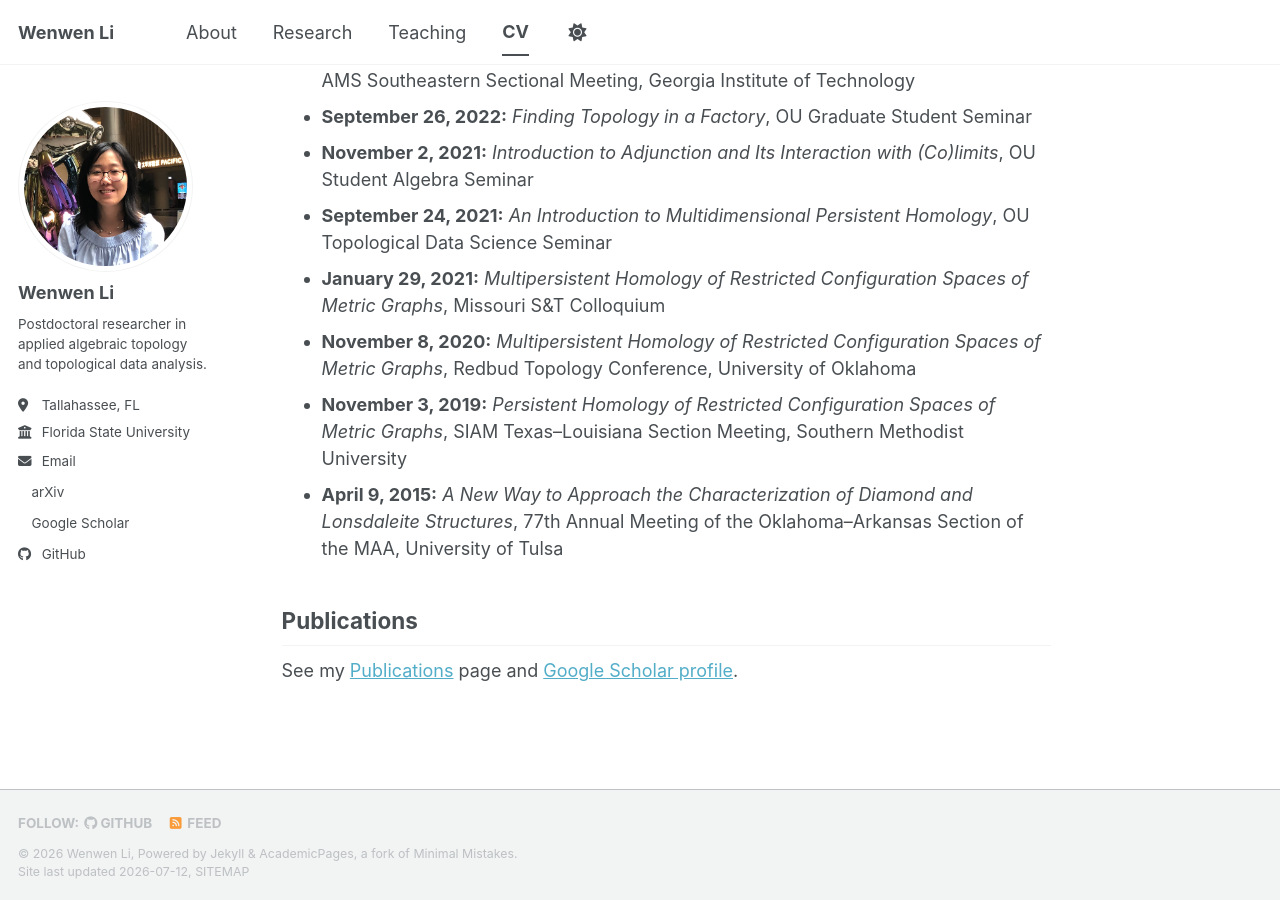
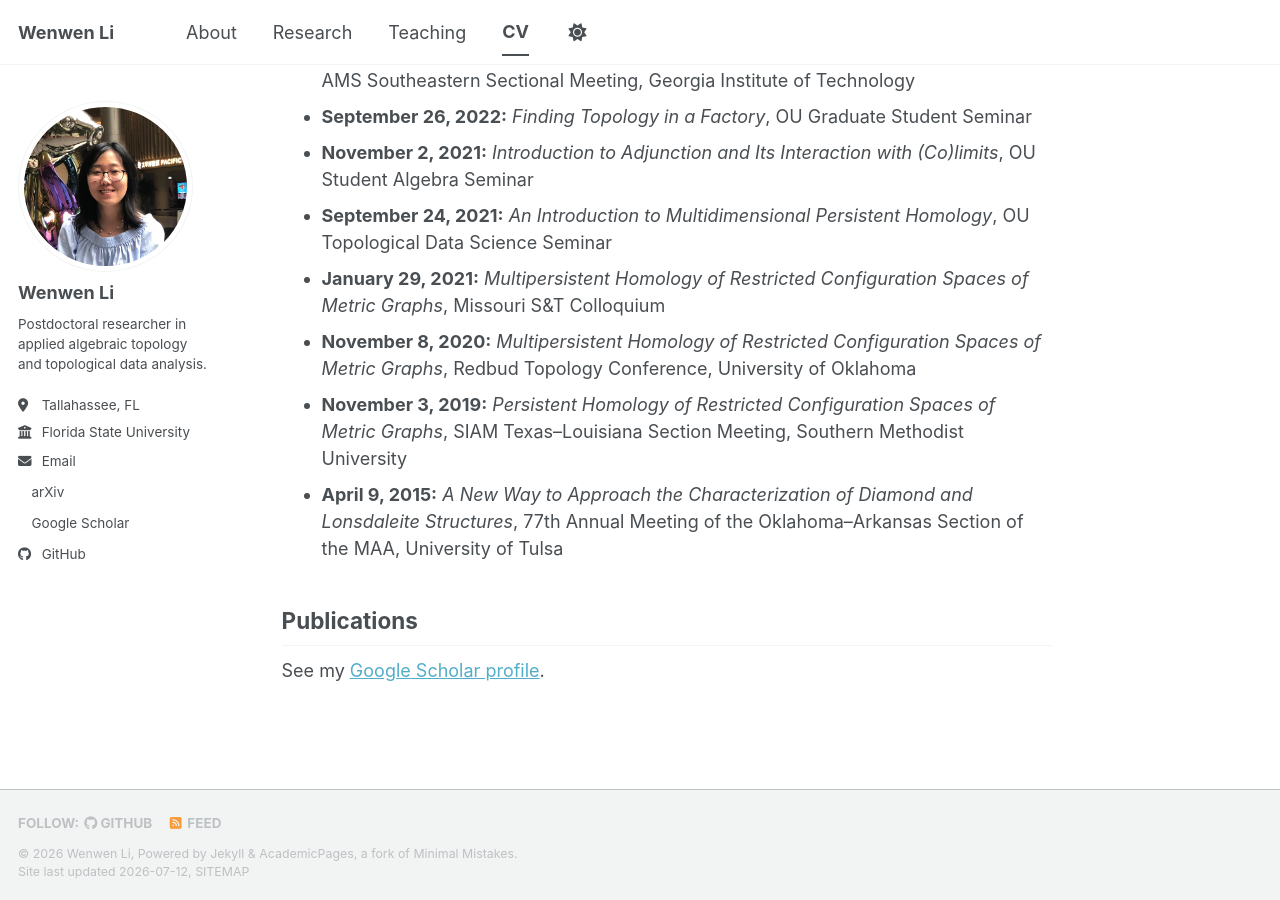
Before and after one commit to ajmaths/ajmaths.github.io, a Jekyll site: the page built from _pages/cv.md, in a window 1280 px wide and 900 px high, scrolled down 1148 px. Built offline with Jekyll 4.4.1, drawn with Linux system fonts in a browser that asks for light colours; a style sheet for code colours, icons or effects is not loaded.

Commit message:
Fix Google Scholar profile link in CV
Updated the Google Scholar profile link in the CV.

```diff
--- a/_pages/cv.md
+++ b/_pages/cv.md
@@ -43,4 +43,4 @@ Please contact me for a complete curriculum vitae.
 
 ## Publications
 
-See my [Publications](/publications/) page and [Google Scholar profile](https://scholar.google.com/citations?user=PS_CX0AAAAAJ).
+See my [Google Scholar profile](https://scholar.google.com/citations?user=SwPjGaQAAAAJ&hl=en).
```
